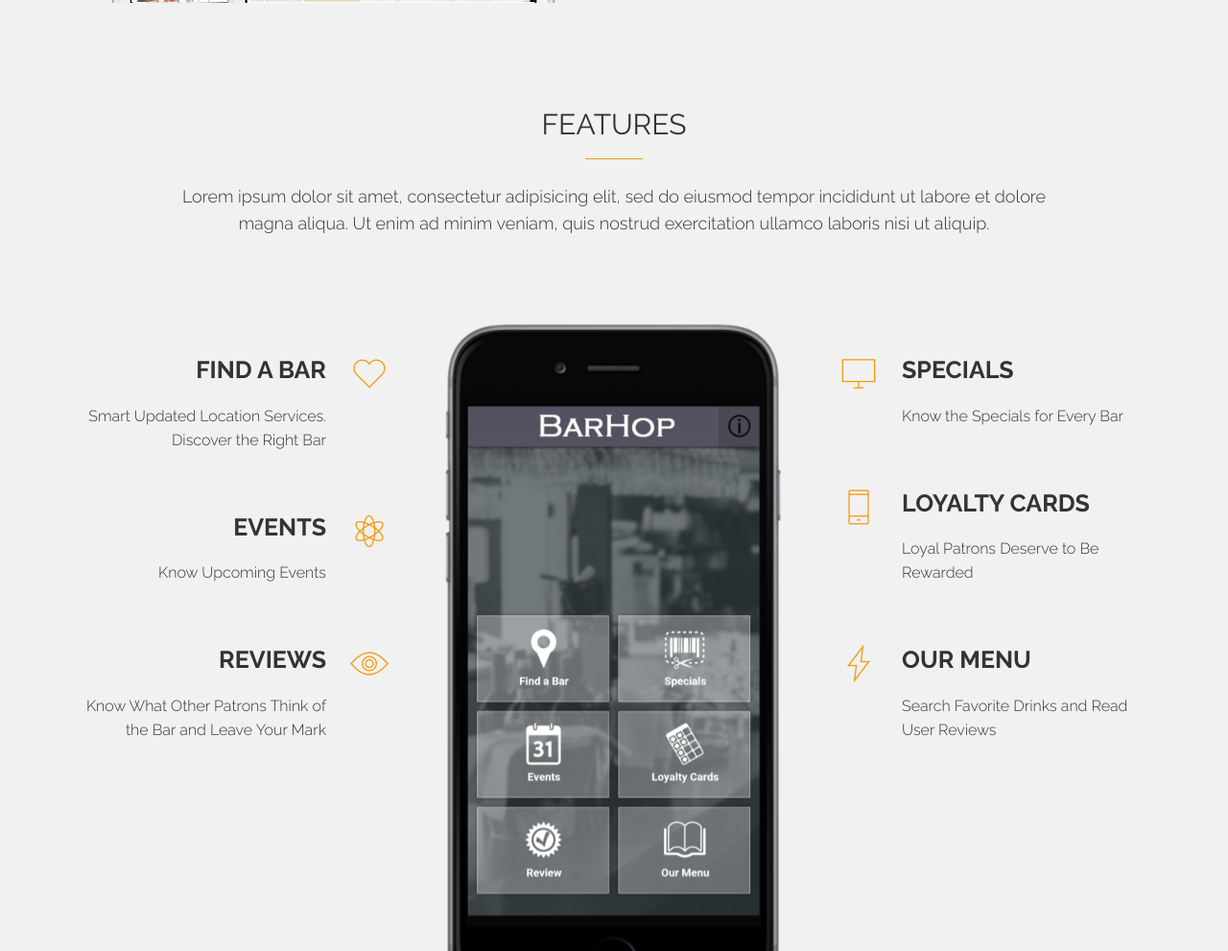
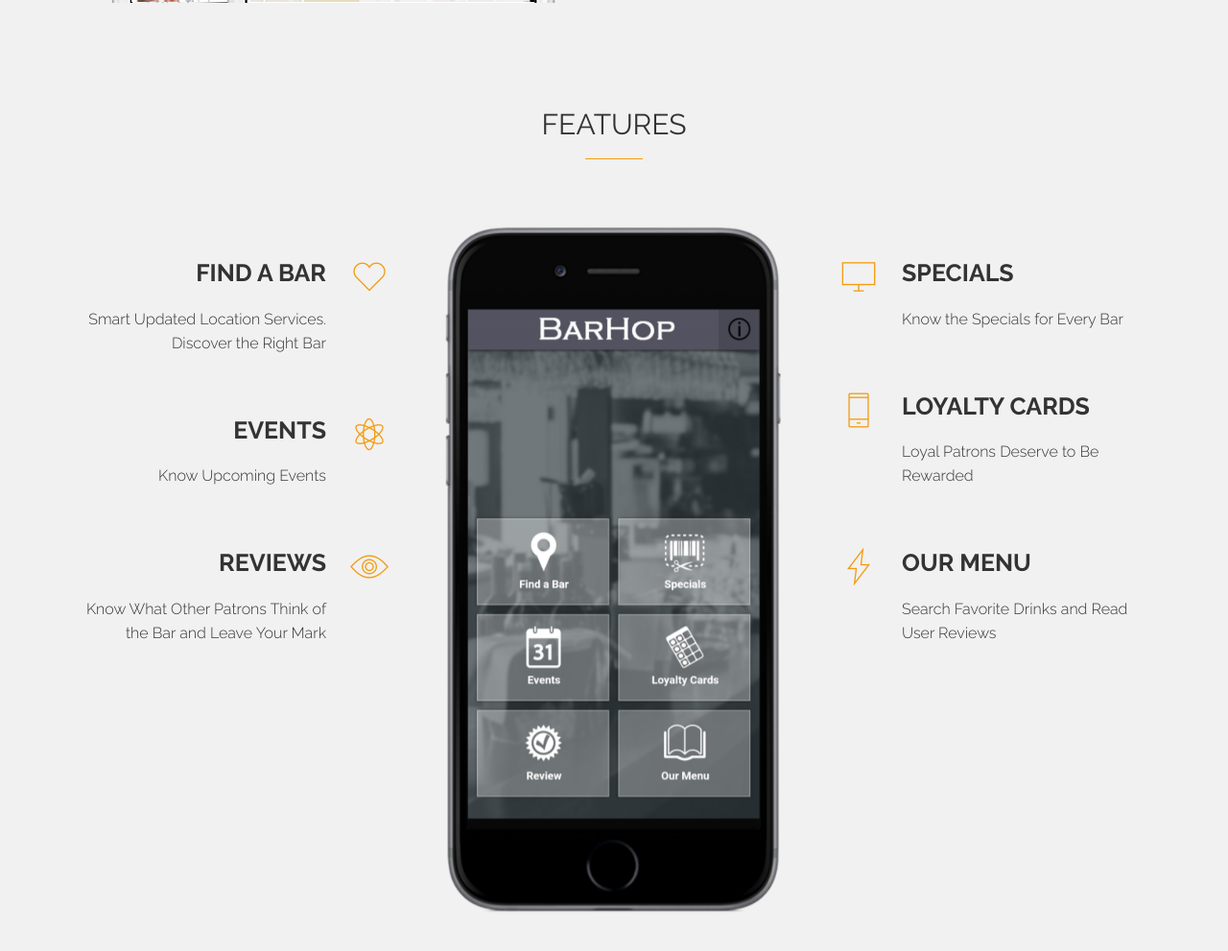
Before and after one commit to dakotalonseth/BarHop, a plain HTML site: page index.html in a window 1280 px wide. Shown: the part 1724-2715 px from the top of the page at 96% size. Drawn offline with Linux system fonts and the light colour scheme.

Commit message:
Update index.html

```diff
--- a/index.html
+++ b/index.html
@@ -208,7 +208,7 @@
                     <!-- FEATURES SECTION TITLE -->
                     <div class="section_title wow fadeIn" data-wow-duration="1s">
                         <h2>Features</h2>
-                        <p>Lorem ipsum dolor sit amet, consectetur adipisicing elit, sed do eiusmod tempor incididunt ut labore et dolore magna aliqua. Ut enim ad minim veniam, quis nostrud exercitation ullamco laboris nisi ut aliquip.</p>
+
                     </div>
                     <!-- END FEATURES SECTION TITLE -->
                 </div>
```
